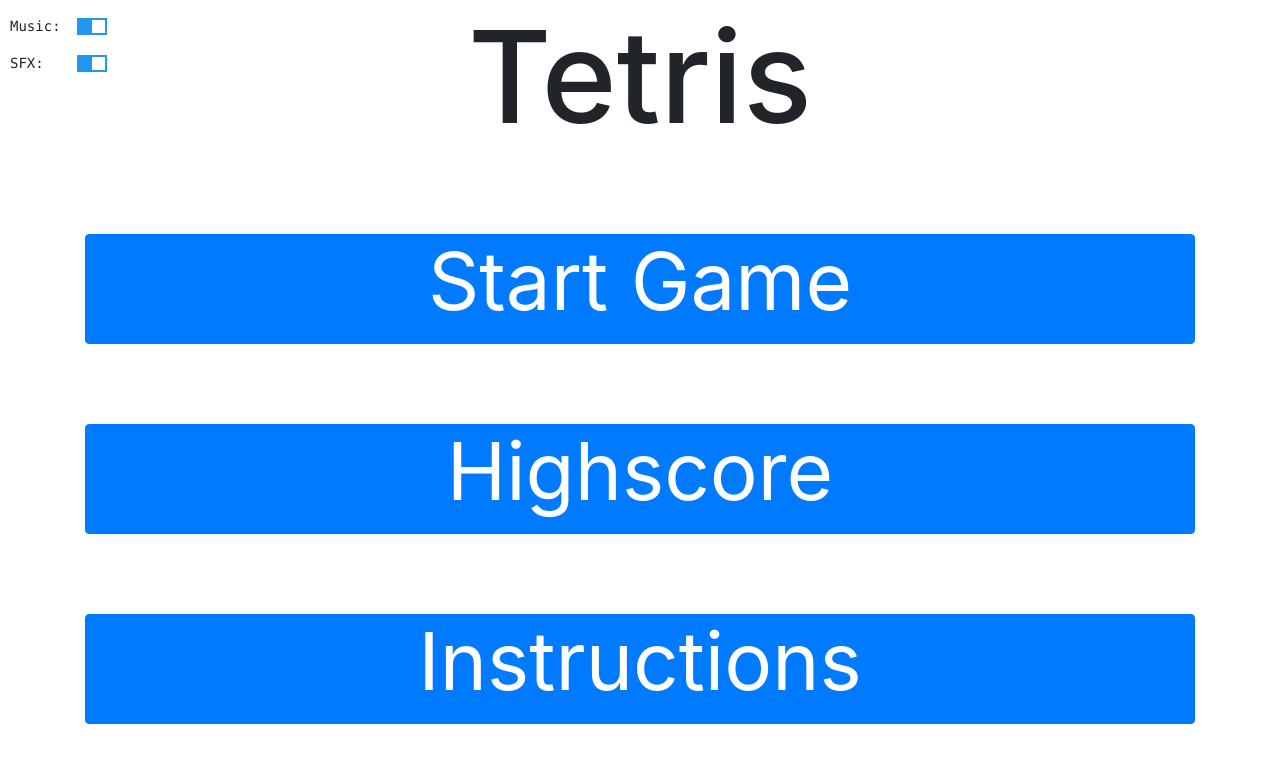
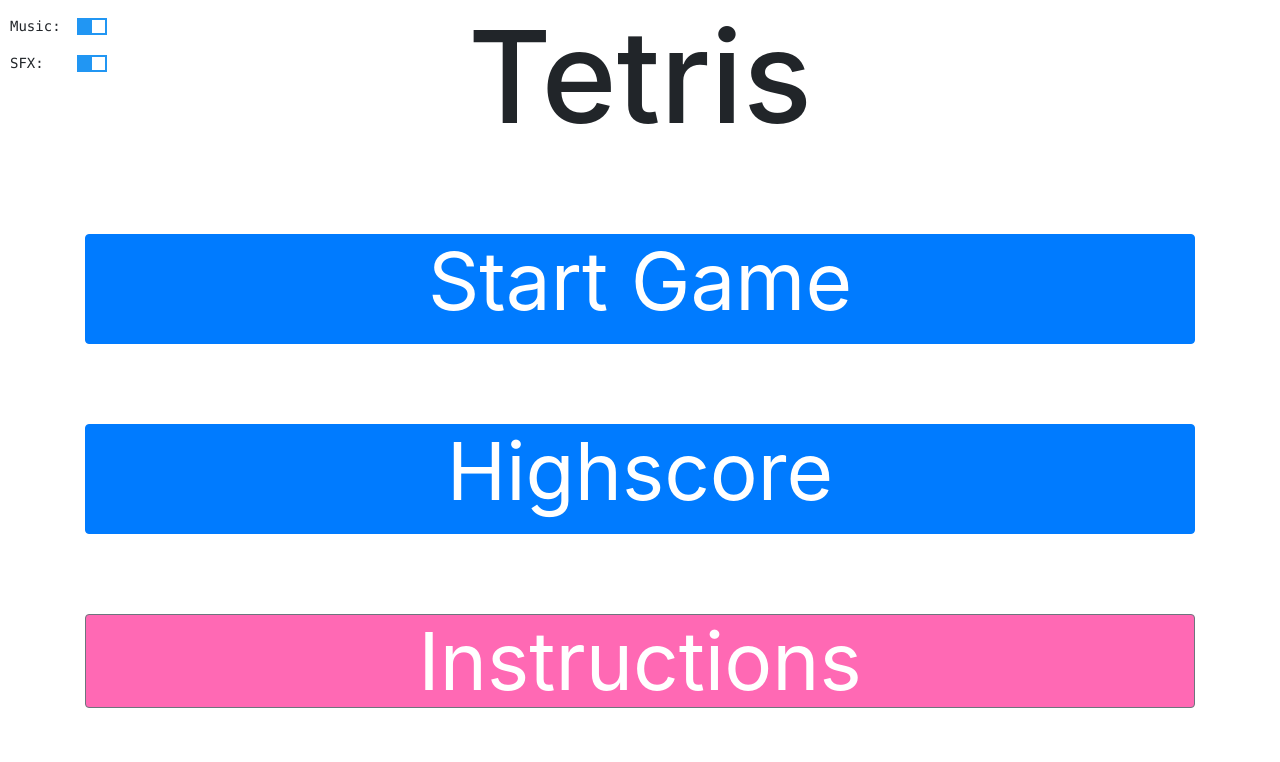
Before and after one commit to Flavio-Medina/tetris-project, a Vue app: page / in a window 1280 px wide. Shown: the top 762 px of the page. Built offline with nearby package versions, Linux system fonts and the light colour scheme.

Commit message:
add instructions modal

```diff
--- /dev/null
+++ b/src/components/instructions.vue
@@ -0,0 +1,35 @@
+<template>
+  <div>
+    <b-button @click="showModal" class="col align-self-center btn btn-primary btnFont">
+      Instructions
+    </b-button>
+    <b-modal ref="myModalRef" hide-footer title="Instructions">
+      <p class="my-4">You have to make full horizontal lines with the different shaped blocks that fall into the game area. Full lines will then disappear and provide points. The more lines you make at the same time, the more points you earn.</p>     <b-btn class="mt-3" variant="outline-danger" block @click="hideModal">Close</b-btn>
+    </b-modal>
+  </div>
+</template>
+
+<script>
+export default {
+  name: 'instructions',
+  methods: {
+    showModal () {
+      this.$refs.myModalRef.show()
+    },
+    hideModal () {
+      this.$refs.myModalRef.hide()
+    }
+  }
+}
+</script>
+
+<style scoped>
+.btnFont {
+    font-size: 10vh;
+    line-height: 10vh;
+}
+.btn-primary {
+    margin-bottom: 10vh;
+    background-color: hotpink;
+}
+</style>
--- a/src/components/menu.vue
+++ b/src/components/menu.vue
@@ -25,20 +25,22 @@
         <div class="col align-self-center btn btn-primary">
             <p class="btnFont">Highscore</p>
         </div>
-        <div class="col align-self-center btn btn-primary">
-            <p class="btnFont">Instructions</p>
-        </div>
+        <instructions></instructions>
     </div>
   </div>
 </template>
 
 <script>
+import instructions from './instructions'
 const bgmFile = require('../assets/audio/music.mp3')
 const bgm = new Audio(bgmFile)
 let bgmb = false
 bgm.autoplay = true // Chrome doesn't allow autoplay by default!
 bgm.loop = true
 export default {
+  components: {
+    instructions
+  },
   methods: {
     bgmplay: function () {
       if (bgmb === true) {
```
Also changed, not shown: 1 other file (tests, documents, lock files or other folders).
